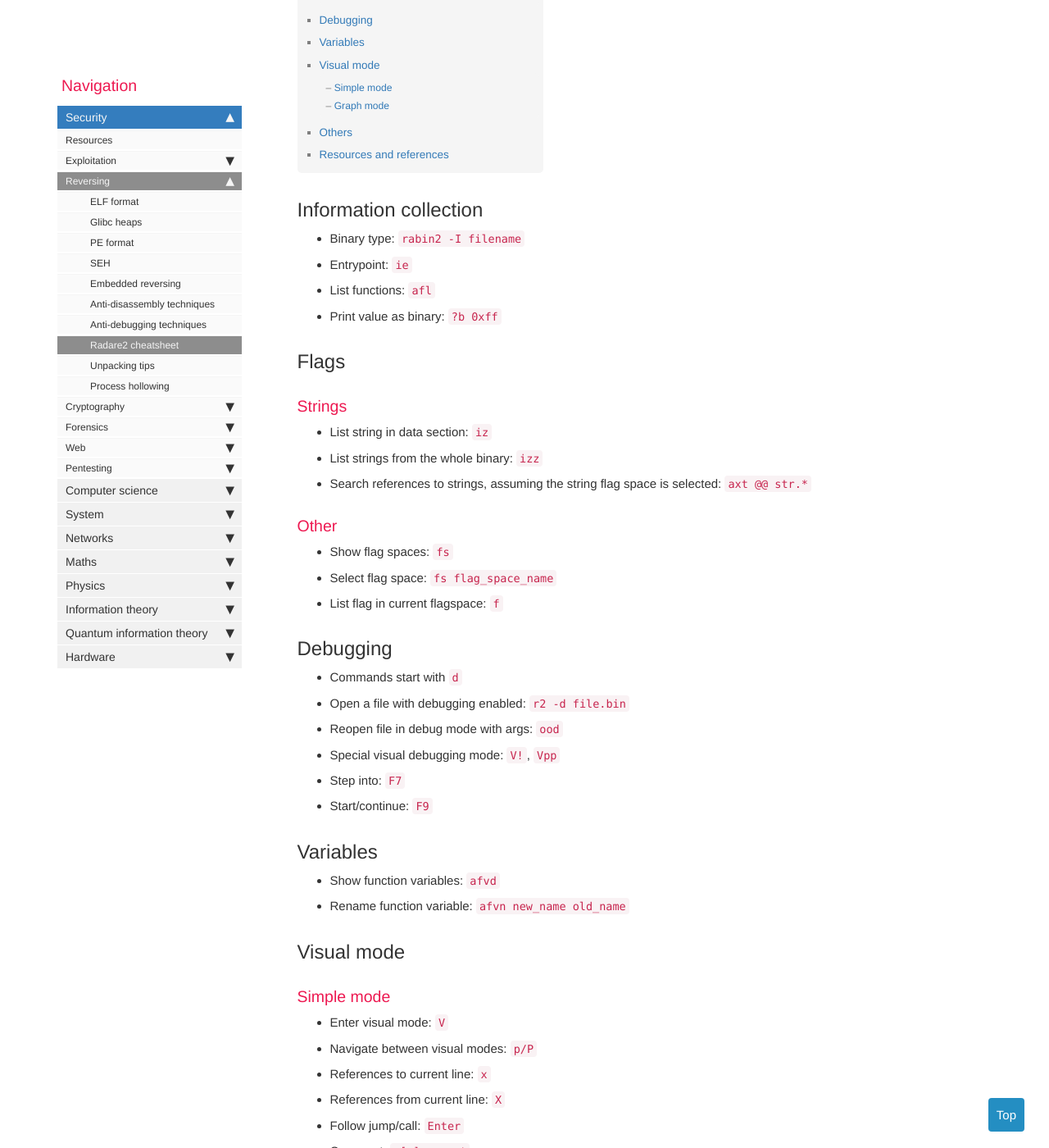
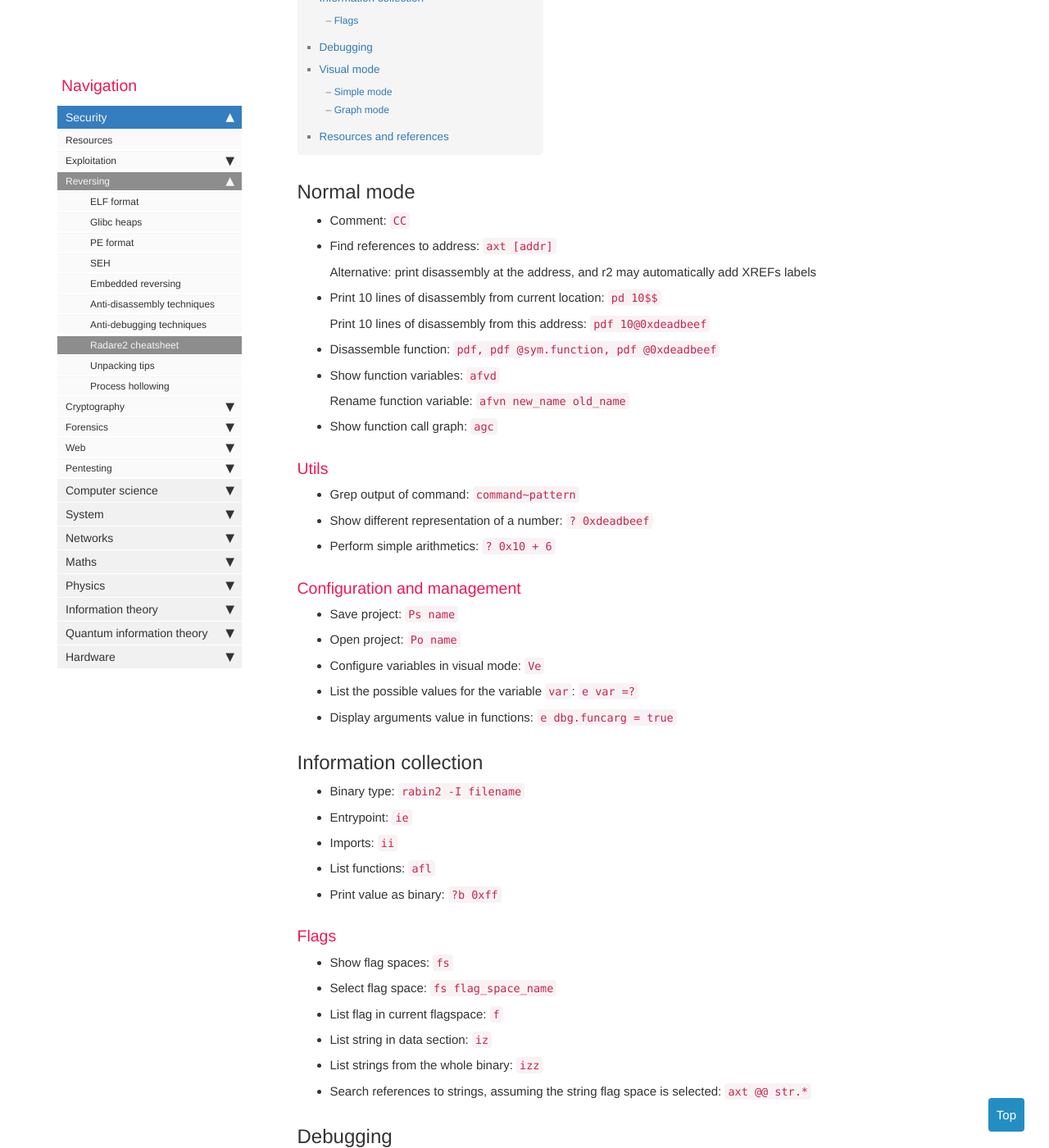
Before and after one commit to greglan/greglan.github.io, a Jekyll site: the page built from pages/security/reversing/radare2.md, in a window 1280 px wide and 1400 px high, scrolled down 322 px. Shown: the whole window at 82% size. Built offline with Jekyll 4.4.1, drawn with Linux system fonts in a browser that asks for light colours; nearby versions of some CDN libraries; comment, search, counter and statistics services are not loaded; some of the changed text lies outside the part shown.

Commit message:
Radare2 update

```diff
--- a/pages/security/reversing/radare2.md
+++ b/pages/security/reversing/radare2.md
@@ -5,23 +5,50 @@ permalink: "radare2.html"
 tags: [security, reversing]
 summary: ""
 ---
+
+
+## Normal mode
+* Comment: `CC`
+* Find references to address: `axt [addr]`
+
+  Alternative: print disassembly at the address, and r2 may automatically add XREFs labels
+* Print 10 lines of disassembly from current location: `pd 10$$`
+
+  Print 10 lines of disassembly from this address: `pdf 10@0xdeadbeef`
+* Disassemble function: `pdf, pdf @sym.function, pdf @0xdeadbeef`
+* Show function variables: `afvd`
+
+  Rename function variable: `afvn new_name old_name`
+* Show function call graph: `agc`
+
+### Utils
+* Grep output of command: `command~pattern`
+* Show different representation of a number: `? 0xdeadbeef`
+* Perform simple arithmetics: `? 0x10 + 6`
+
+### Configuration and management
+* Save project: `Ps name`
+* Open project: `Po name`
+* Configure variables in visual mode: `Ve`
+* List the possible values for the variable `var`: `e var =?`
+* Display arguments value in functions: `e dbg.funcarg = true`
+
+
 ## Information collection
 * Binary type: `rabin2 -I filename`
 * Entrypoint: `ie`
+* Imports: `ii`
 * List functions: `afl`
 * Print value as binary: `?b 0xff`
 
-## Flags
-### Strings
+### Flags
+* Show flag spaces: `fs`
+* Select flag space: `fs flag_space_name`
+* List flag in current flagspace: `f`
 * List string in data section: `iz`
 * List strings from the whole binary: `izz`
 * Search references to strings, assuming the string flag space is selected:
   `axt @@ str.*`
-
-### Other
-* Show flag spaces: `fs`
-* Select flag space: `fs flag_space_name`
-* List flag in current flagspace: `f`
 
 
 ## Debugging
@@ -32,9 +59,6 @@ summary: ""
 * Step into: `F7`
 * Start/continue: `F9`
 
-## Variables
-* Show function variables: `afvd`
-* Rename function variable: `afvn new_name old_name`
 
 ## Visual mode
 ### Simple mode
@@ -53,10 +77,5 @@ summary: ""
 * Jump to function: `g`
 
 
-## Others
-* Save project: `Ps name`
-* Open project: `Po name`
-
-
 ## Resources and references
 * [Official radare2 book](https://book.rada.re/index.html)
```
